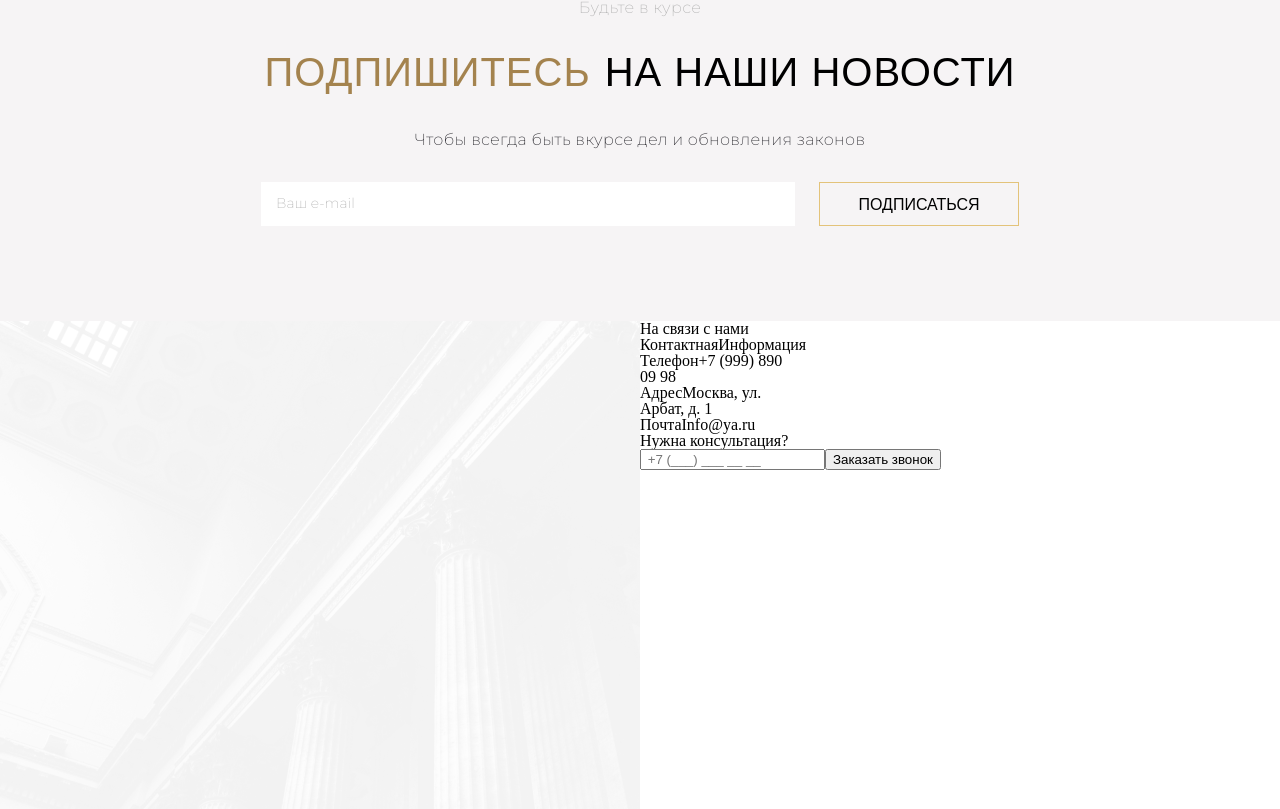
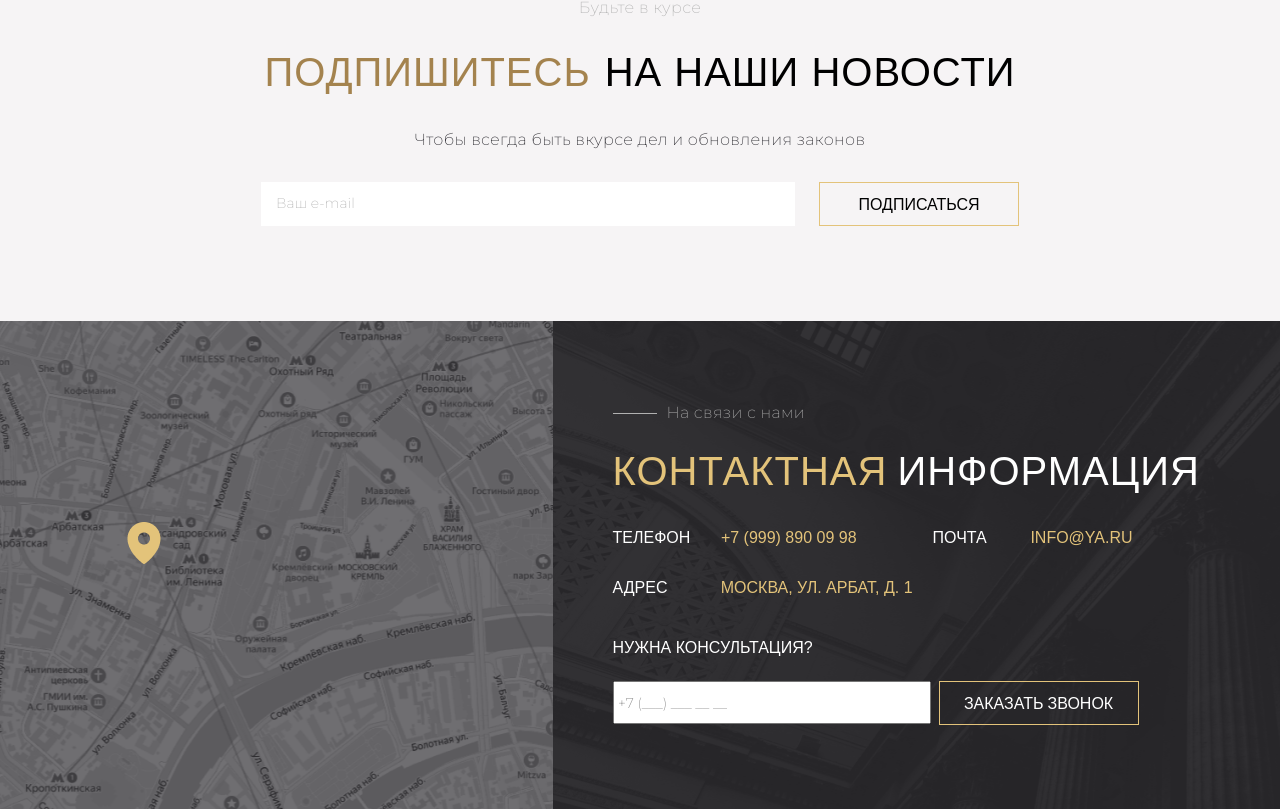
Before and after one commit to mnats725/law-firm-website-frontend, a React (Create React App) app: page / in a window 1280 px wide. Shown: the part 4721-5530 px from the top of the page. Built offline with nearby package versions, Linux system fonts and the light colour scheme.

Commit message:
feat(info-contacts.jsx,info-contacts.css): info-contacts

```diff
--- a/src/components/bosssays/boss-says-image/boss-says-image.jsx
+++ b/src/components/bosssays/boss-says-image/boss-says-image.jsx
@@ -5,7 +5,7 @@ import "./boss-says-image.css";
 export const BossSaysImage = () => {
   return (
     <div className="boss-says-image">
-      <img src={Boss}></img>
+      <img src={Boss} alt="boss"></img>
     </div>
   );
 };
--- a/src/components/header/header-info/advertising/advertising.jsx
+++ b/src/components/header/header-info/advertising/advertising.jsx
@@ -21,13 +21,13 @@ export const Advertising = () => {
       </div>
       <div className="Mini-images">
         <div className="paper">
-          <img src={Paper} />
+          <img src={Paper} alt="paper" />
         </div>
         <div className="paper2">
-          <img src={Paper2} />
+          <img src={Paper2} alt="paper2" />
         </div>
         <div className="paper3">
-          <img src={Paper3} />
+          <img src={Paper3} alt="paper3" />
         </div>
       </div>
     </div>
--- a/src/components/info-contacts/info-contacts.css
+++ b/src/components/info-contacts/info-contacts.css
@@ -1,4 +1,4 @@
-.info-contacts-container{
+.info-contacts-container {
   height: 488px;
   display: flex;
   width: 100%;
@@ -6,19 +6,187 @@
   align-items: center;
 }
 
-.info-contacts{
+.info-contacts {
   width: 1440px;
   height: 100%;
   display: flex;
   flex-direction: row;
 }
 
-.map{
+.map {
   width: 50%;
-    background-image: url(../../assets/images/contacts-bg.png);
+  background: url(../../assets/images/contacts-map.png),
+    lightgray 50% / cover no-repeat;
   background-position: center center;
 }
 
-.contacts-src{
-    width: 50%;
+.contacts {
+  background: url(../../assets/images/contacts-bg.png) rgba(24, 23, 27, 0.925);
+  width: 618px;
+  height: 328px;
+  padding: 80px 80px 80px 60px;
+  display: flex;
+  flex-direction: column;
 }
+
+.punkt {
+  margin: 198px 0 0 120px;
+}
+
+.line {
+  width: 44px;
+  height: 0.5px;
+  background: #b1b1b1;
+  margin: 0 10px 0 0;
+}
+
+.contacts h2 {
+  display: flex;
+  align-items: center;
+  color: #b1b1b1;
+  font-family: Montserrat;
+  font-size: 16px;
+  font-style: normal;
+  font-weight: 300;
+  line-height: 150%; /* 24px */
+  letter-spacing: 0.32px;
+}
+
+.contacts h1 span {
+  color: #e3c37a;
+  font-family: sans-serif;
+  font-size: 40px;
+  font-style: normal;
+  font-weight: 400;
+  line-height: 52px;
+  letter-spacing: 1px;
+  text-transform: uppercase;
+  margin: 0 10px 0 0;
+}
+
+.contacts h1 {
+  color: #fff;
+  font-family: sans-serif;
+  font-size: 40px;
+  font-style: normal;
+  font-weight: 400;
+  line-height: 52px;
+  letter-spacing: 1px;
+  text-transform: uppercase;
+  margin: 20px 0 0 0;
+}
+
+.contacts-src {
+  display: flex;
+  margin: 32px 0 32px 0;
+  height: 68px;
+}
+
+.left-contacts {
+  height: 100%;
+  display: flex;
+  flex-direction: column;
+  justify-content: space-between;
+}
+.left-contacts h4 {
+  color: #fff;
+  font-family: sans-serif;
+  font-size: 16px;
+  font-style: normal;
+  font-weight: 400;
+  line-height: normal;
+  text-transform: uppercase;
+  display: flex;
+  flex-direction: row;
+  justify-content: space-between;
+  width: 300px;
+}
+
+.left-contacts span {
+  color: #e3c37a;
+  font-family: sans-serif;
+  font-size: 16px;
+  font-style: normal;
+  font-weight: 400;
+  line-height: normal;
+  text-transform: uppercase;
+}
+
+.right-contacts h4 {
+  color: #fff;
+  font-family: sans-serif;
+  font-size: 16px;
+  font-style: normal;
+  font-weight: 400;
+  line-height: normal;
+  text-transform: uppercase;
+  display: flex;
+  flex-direction: row;
+  width: 200px;
+  display: flex;
+  flex-direction: row;
+  justify-content: space-between;
+  margin: 0 0 0 20px;
+}
+
+.right-contacts span {
+  color: #e3c37a;
+  font-family: sans-serif;
+  font-size: 16px;
+  font-style: normal;
+  font-weight: 400;
+  line-height: normal;
+  text-transform: uppercase;
+}
+
+.span-number {
+  margin: 0 56px 0 0;
+}
+
+.contacts h3 {
+  color: #fff;
+  font-family: sans-serif;
+  font-size: 16px;
+  font-style: normal;
+  font-weight: 400;
+  line-height: normal;
+  text-transform: uppercase;
+  margin: 10px 0 0 0;
+}
+
+.zakaz-call input {
+  color: #b1b1b1;
+  font-family: Montserrat;
+  font-size: 14px;
+  font-style: normal;
+  font-weight: 300;
+  line-height: 150%;
+  height: 39px;
+  width: 294px;
+  padding: 0 20px 0 0;
+}
+
+.zakaz-call button {
+  display: flex;
+  height: 44px;
+  margin: 0 0 0 8px;
+  justify-content: center;
+  align-items: center;
+  gap: 10px;
+  border: 1px solid #e3c37a;
+  width: 200px;
+  background: #00000000;
+  color: #fff;
+  font-family: "Open Sans", sans-serif;
+  font-size: 16px;
+  font-style: normal;
+  font-weight: 400;
+  line-height: normal;
+  text-transform: uppercase;
+}
+
+.zakaz-call {
+  display: flex;
+  flex-direction: row;
+  margin: 24px 0 0 0;
+}
--- a/src/components/info-contacts/info-contacts.jsx
+++ b/src/components/info-contacts/info-contacts.jsx
@@ -1,11 +1,15 @@
 import "./info-contacts.css";
+
+import Punkt from "../../assets/images/punkt.png";
 
 export const InfoContacts = () => {
   return (
     <div className="info-contacts-container">
       <div className="info-contacts">
         <div className="map">
-          <div className="punkt"></div>
+          <div className="punkt">
+            <img src={Punkt} alt="punkt"></img>
+          </div>
         </div>
         <div className="contacts">
           <h2>
@@ -16,17 +20,17 @@ export const InfoContacts = () => {
           </h1>
           <div className="contacts-src">
             <div className="left-contacts">
-              <h2>
-                Телефон<span>+7 (999) 890 09 98</span>
-              </h2>
-              <h2>
+              <h4>
+                Телефон<span className="span-number">+7 (999) 890 09 98</span>
+              </h4>
+              <h4>
                 Адрес<span>Москва, ул. Арбат, д. 1</span>
-              </h2>
+              </h4>
             </div>
             <div className="right-contacts">
-              <h2>
+              <h4>
                 Почта<span>Info@ya.ru</span>
-              </h2>
+              </h4>
             </div>
           </div>
           <h3>Нужна консультация?</h3>
```
Lines whose indentation alone changed are shown as unchanged.
